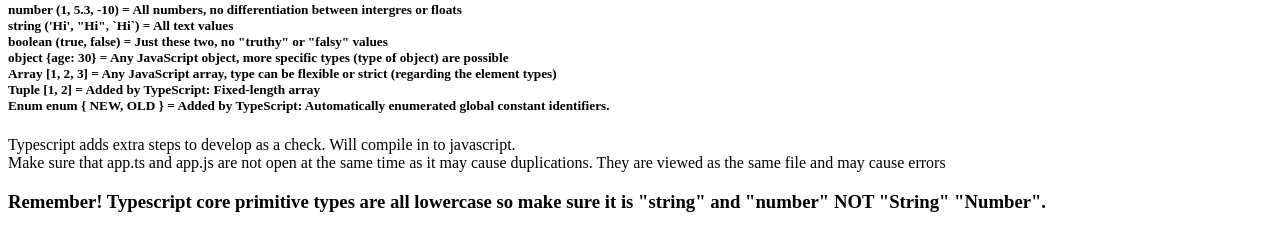
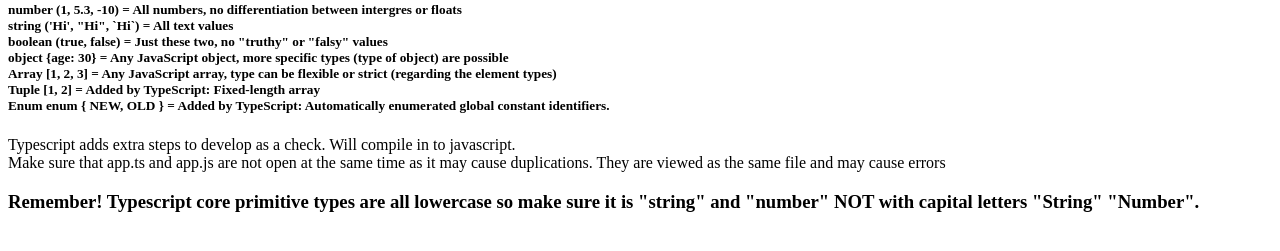
Before and after one commit to UnAngelLily/typescriptpractice, a website: page understandingts/index.html in a window 1280 px wide. Shown: the part 79-330 px from the top of the page. Drawn offline with Linux system fonts and the light colour scheme.

```diff
--- a/understandingts/index.html
+++ b/understandingts/index.html
@@ -23,7 +23,7 @@
             </h5>
         Typescript adds extra steps to develop as a check. Will compile in to javascript.<br/>
         Make sure that app.ts and app.js are not open at the same time as it may cause duplications. They are viewed as the same file and may cause errors
-        <h3>Remember! Typescript core primitive types are all lowercase so make sure it is "string" and "number" NOT "String" "Number". </h3>
+        <h3>Remember! Typescript core primitive types are all lowercase so make sure it is "string" and "number" NOT with capital letters "String" "Number". </h3>
     </p>
 </body>
 </html>
```
